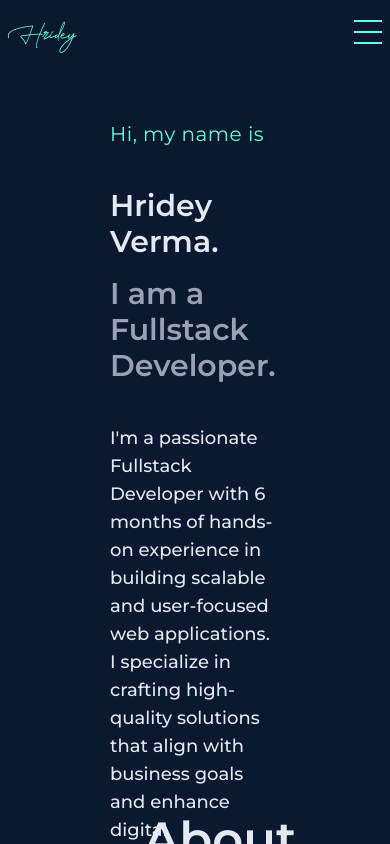
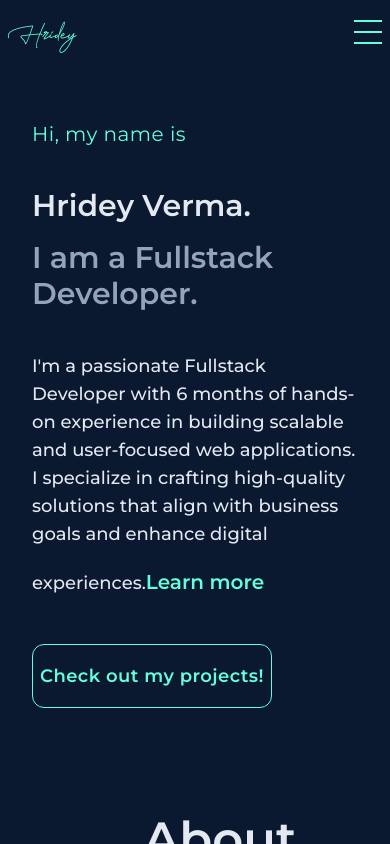
Before and after one commit to Hridey79/Portfolio, a Next.js app: page / in a window 390 px wide. Built offline with nearby package versions, Linux system fonts and the light colour scheme.

Commit message:
responsiveness fixed

```diff
--- a/components/Intro.tsx
+++ b/components/Intro.tsx
@@ -12,29 +12,30 @@ const Intro = () => {
   return (
     <motion.div
       id="home"
-      className="h-[80vh] mx-auto py-10 mdl:pt-24 flex flex-col gap-6 lgl:gap-10
-       relative md:px-20 w-[calc(100vw-180px)] scroll-mt-80"
+      className="min-h-[80vh] w-full px-4 md:px-10 xl:px-20 py-10 mdl:pt-24 flex flex-col gap-6 lgl:gap-10 relative max-w-[1440px] mx-auto scroll-mt-80"
       initial={{ x: -200, opacity: 0 }}
       animate={{ x: 0, opacity: 1 }}
       transition={{ duration: 0.8 }}
     >
-      {/* WaterDrop Grid - Positioned in Background */}
+      {/* WaterDrop Grid */}
       <div className="absolute top-[10%] left-[35%] cursor-crosshair opacity-50 hidden md:block">
         <Suspense>
           <WaterDropGrid />
         </Suspense>
       </div>
 
-      {/* Text Content - Positioned Above Grid */}
-      <div className="relative z-10 flex flex-col gap-10 px-5 md:p-0 md:gap-5 pointer-events-none">
-        <h3 className="text-xl md:text-2xl font-inter text-textGreen tracking-wide w-full md:w-72">
+      {/* Text Content */}
+      <div className="relative z-10 flex flex-col gap-10 md:gap-5 pointer-events-none">
+        <h3 className="text-xl md:text-2xl font-inter text-textGreen tracking-wide">
           Hi, my name is
         </h3>
-        <h1 className="text-3xl md:text-6xl font-inter font-semibold flex flex-col gap-4 w-full md:w-[60rem]">
+
+        <h1 className="text-3xl md:text-6xl font-inter font-semibold flex flex-col gap-4">
           Hridey Verma.
           <span className="text-textDark">I am a Fullstack Developer.</span>
         </h1>
-        <p className="text-base sm:text-lg md:max-w-[700px] font-medium flex flex-col leading-relaxed mx-auto md:mx-0">
+
+        <p className="text-base sm:text-lg md:text-xl font-medium leading-relaxed max-w-3xl">
           I&apos;m a passionate Fullstack Developer with 6 months of hands-on
           experience in building scalable and user-focused web applications. I
           specialize in crafting high-quality solutions that align with business
@@ -42,23 +43,24 @@ const Intro = () => {
           <span
             onClick={() => {
               const element = document.getElementById("about");
-              if (!element) return;
-              // Scroll to the "About" section smoothly
-              element.scrollIntoView({ behavior: "smooth", block: "start" });
+              if (element) {
+                element.scrollIntoView({ behavior: "smooth", block: "start" });
+              }
             }}
-            className="text-textGreen hover:underline inline-flex relative cursor-pointer h-9 text-lg sm:text-xl font-semibold pointer-events-auto overflow-x-hidden group w-32 mx-auto md:mx-0 my-5 md:my-0"
+            className="text-textGreen hover:underline inline-flex relative cursor-pointer h-9 text-lg sm:text-xl font-semibold pointer-events-auto mt-5"
           >
             Learn more
           </span>
         </p>
+
         <a
           href="https://github.com/Hridey79"
           target="_blank"
-          className="w-52 sm:w-60 pointer-events-auto mx-auto md:mx-0"
+          className="pointer-events-auto"
         >
           <button
             className="text-sm sm:text-lg font-semibold text-textGreen border border-textGreen rounded-xl
-          hover:bg-hoverColor w-52 sm:w-60 h-14 sm:h-16 tracking-wide -mt-10 md:-mt-0"
+            hover:bg-hoverColor w-52 sm:w-60 h-14 sm:h-16 tracking-wide"
           >
             Check out my projects!
           </button>
```
Also changed, not shown: public/assets/images/Interview Page.png (added), 1 other file (tests, documents, lock files or other folders).
